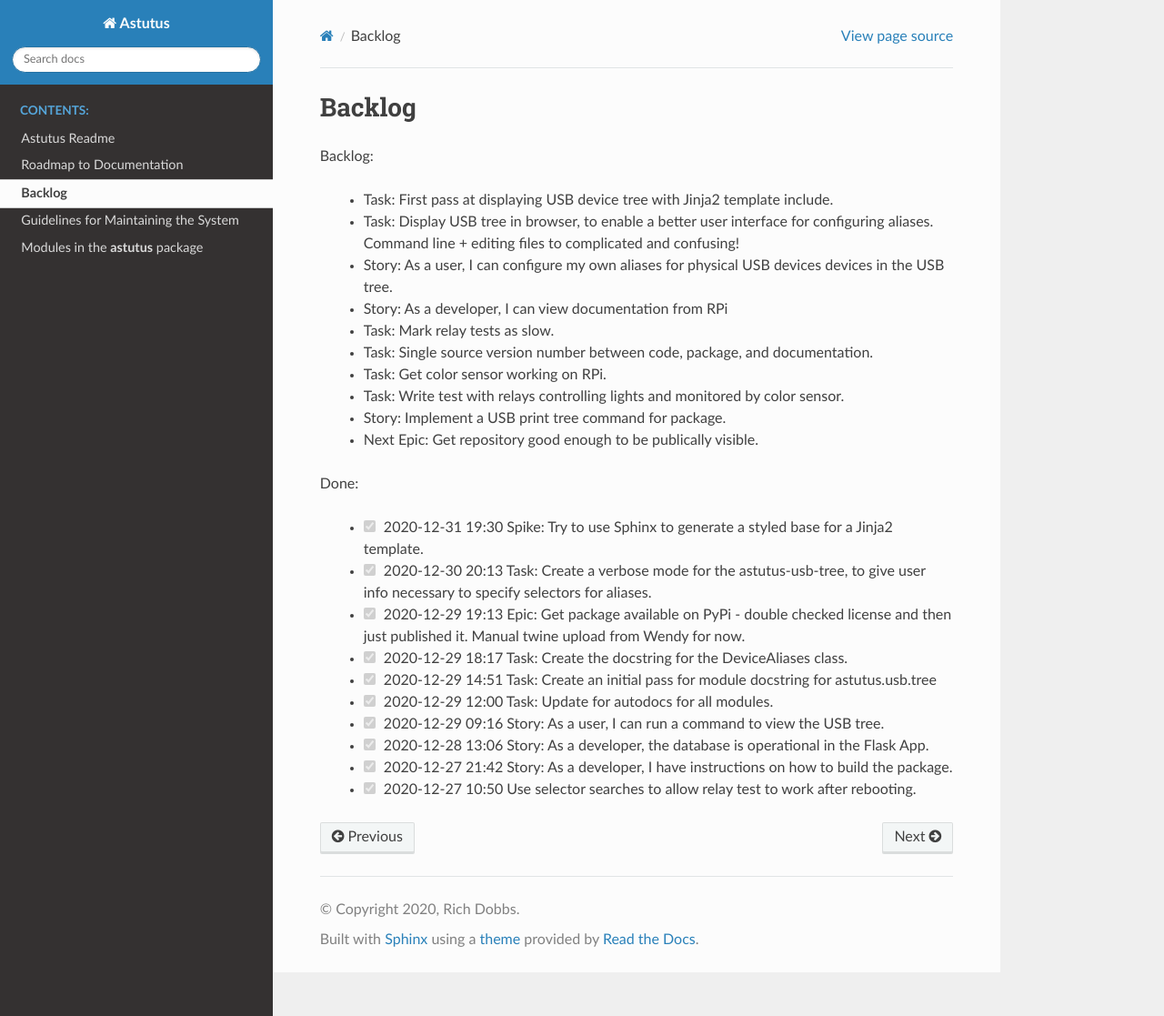
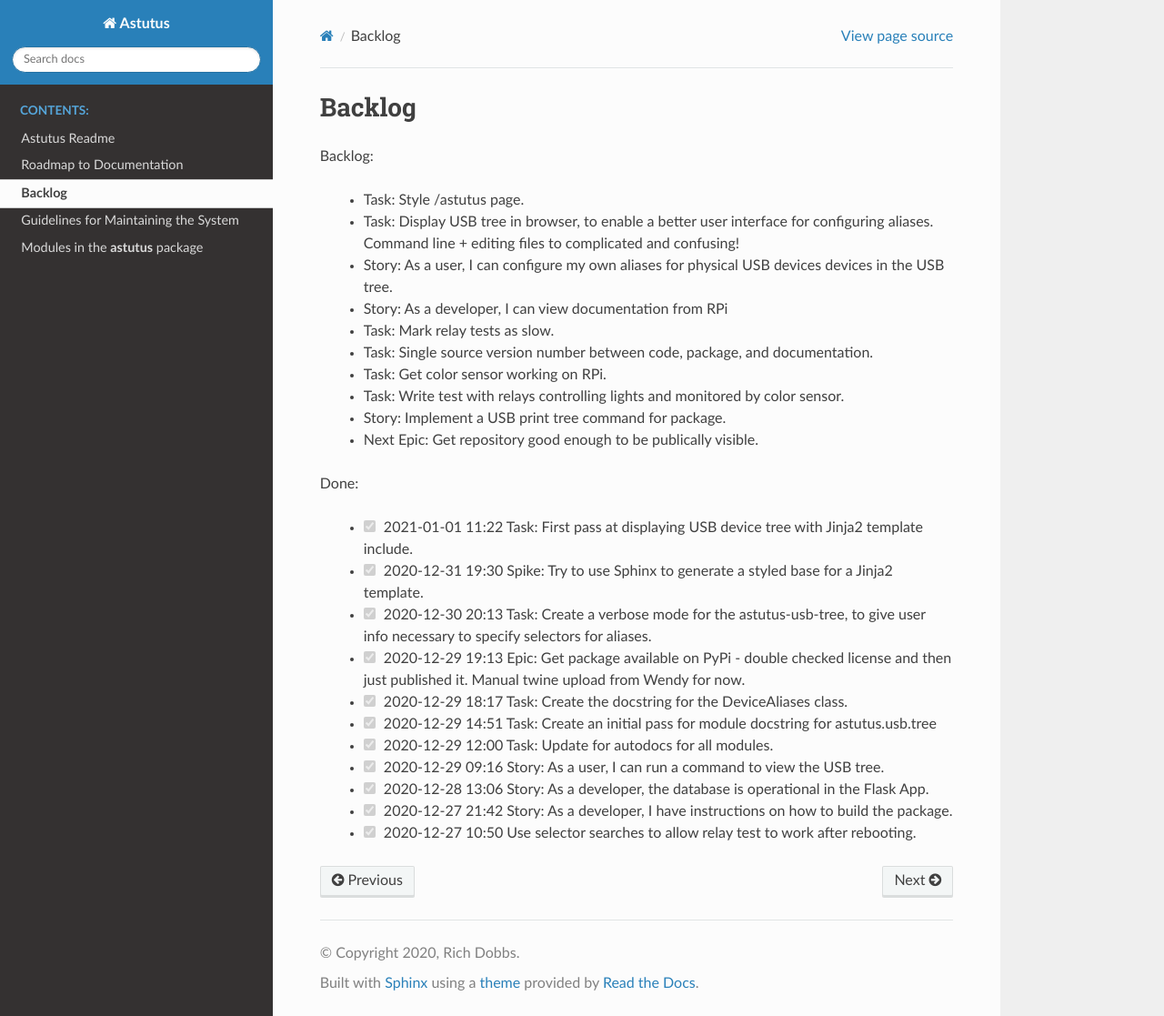
Before and after one commit to rich-dobbs-13440/astutus, a Sphinx documentation site: the page built from docs/backlog.rst, in a window 1280 px wide and 1117 px high. Shown: the whole window at 91% size. Built offline with Sphinx 7.4.7 and the Read the Docs theme 2.0.0, drawn with Linux system fonts in a browser that asks for light colours.

Commit message:
Add task for styling /astutus - generalize template generations.

```diff
--- a/docs/backlog.rst
+++ b/docs/backlog.rst
@@ -3,7 +3,7 @@ Backlog
 
 Backlog:
 
-  * Task: First pass at displaying USB device tree with Jinja2 template include.
+  * Task: Style /astutus page.
   * Task: Display USB tree in browser, to enable a better user interface for
     configuring aliases.  Command line + editing files to complicated and confusing!
   * Story: As a user, I can configure my own aliases for physical USB devices
@@ -22,6 +22,8 @@ Backlog:
     <input checked=""  disabled="" type="checkbox">
 
 Done:
+
+    * |done| 2021-01-01 11:22 Task: First pass at displaying USB device tree with Jinja2 template include.
 
     * |done| 2020-12-31 19:30 Spike: Try to use Sphinx to generate a styled base for a Jinja2 template.
 
```
